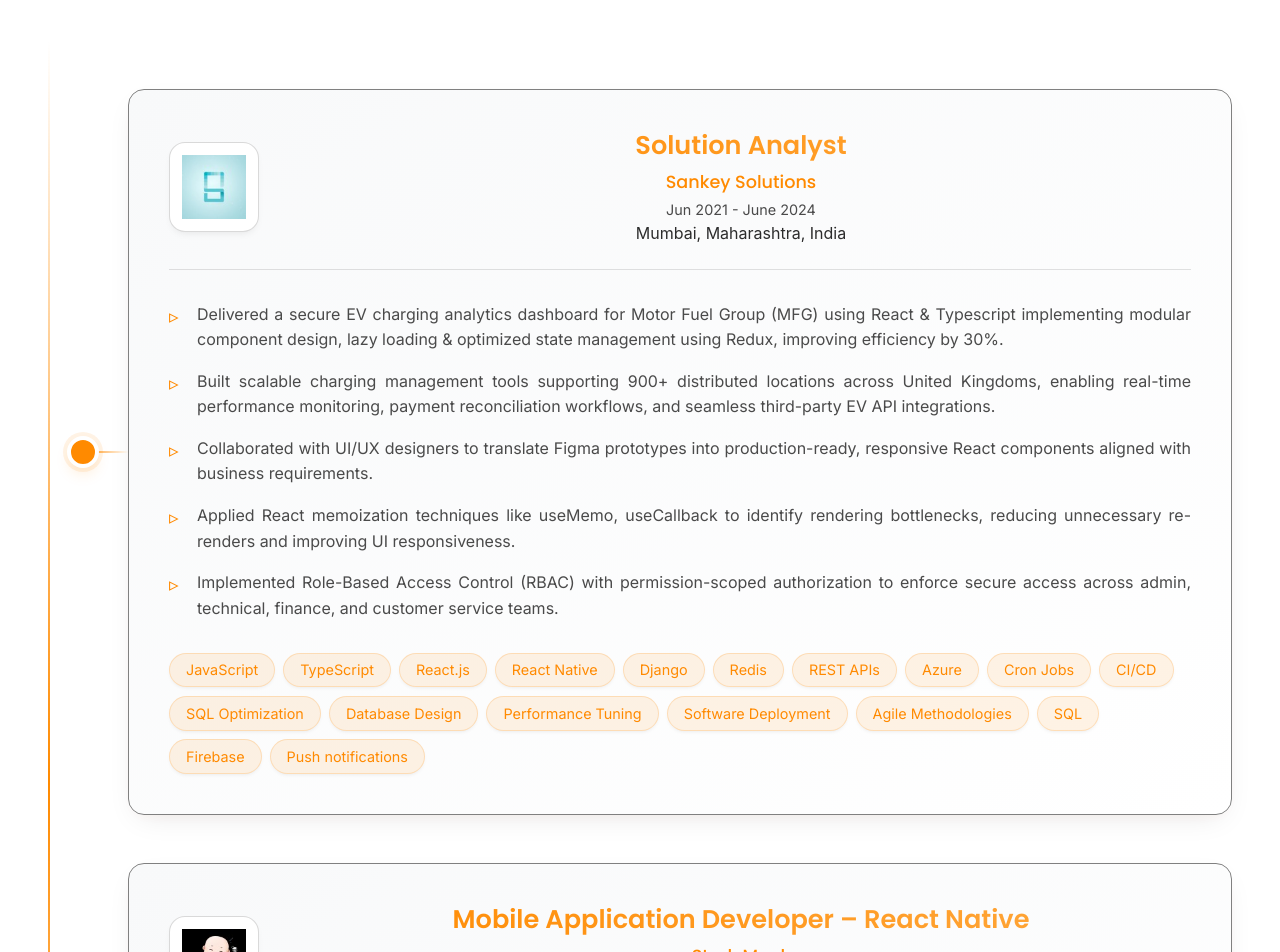
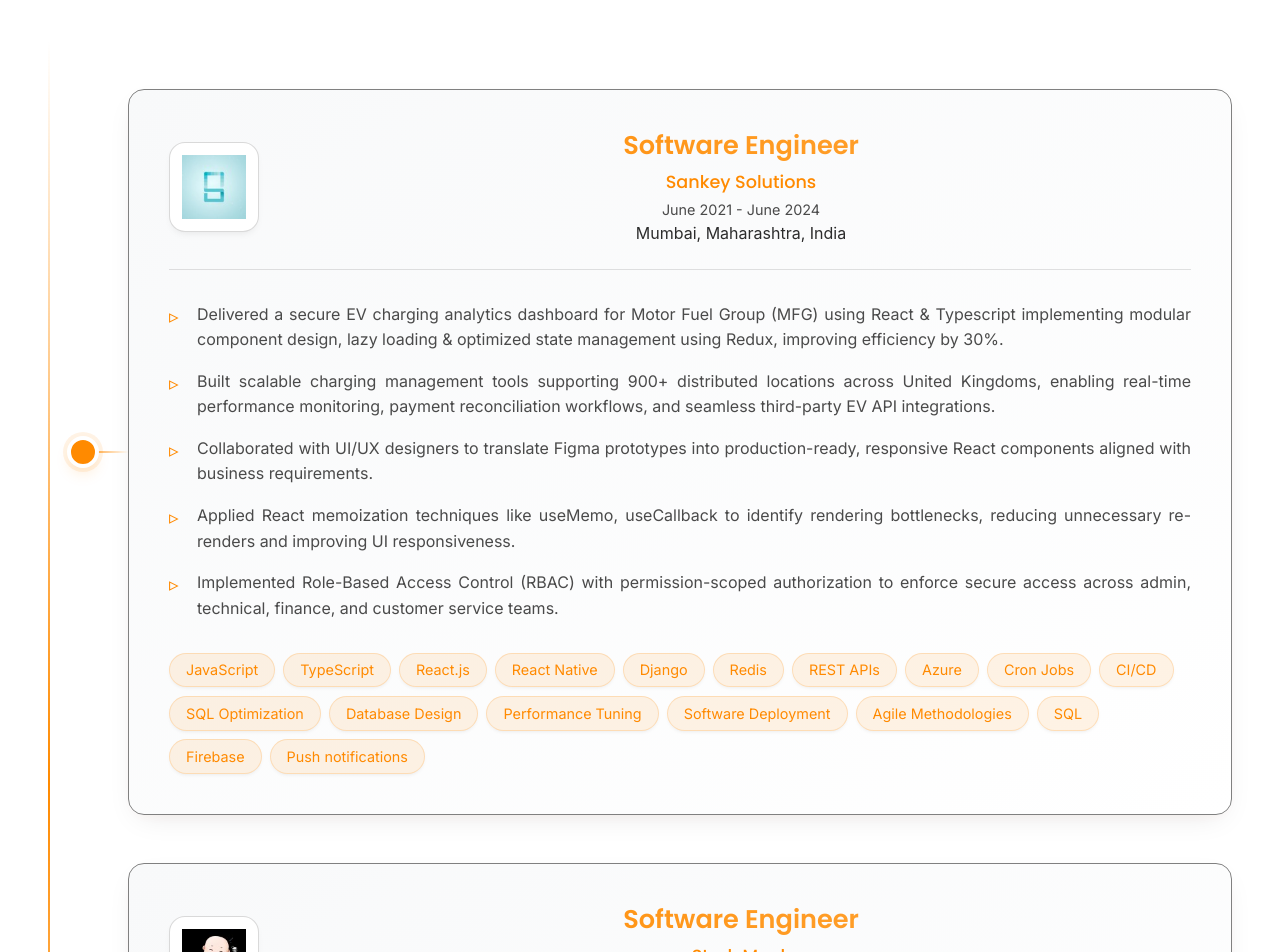
Before and after one commit to OfficialAnujMore/Portfolio, a React (Create React App) app: page / in a window 1280 px wide. Shown: the part 1800-2752 px from the top of the page. Built offline with nearby package versions, Linux system fonts and the light colour scheme; no server answers.

Commit message:
Update job roles in experience section to reflect current positions

```diff
--- a/src/Screens/ExperienceScreen.tsx
+++ b/src/Screens/ExperienceScreen.tsx
@@ -13,8 +13,8 @@
     {
         company: 'Sankey Solutions',
         logo: sankeyLogo,
-        role: 'Solution Analyst',
-        period: 'Jun 2021 - June 2024',
+        role: 'Software Engineer',
+        period: 'June 2021 - June 2024',
         location: 'Mumbai, Maharashtra, India',
         description: [
             'Delivered a secure EV charging analytics dashboard for Motor Fuel Group (MFG) using React & Typescript implementing modular component design, lazy loading & optimized state management using Redux, improving efficiency by 30%.',
@@ -47,7 +47,7 @@
     {
         company: 'StudyMonk',
         logo: studyMonkLogo,
-        role: 'Mobile Application Developer – React Native',
+        role: 'Software Engineer',
         period: 'Jan 2021 to Jun 2021 · 6 mos',
         location: 'Bengaluru, Karnataka, India',
         description: [
```
